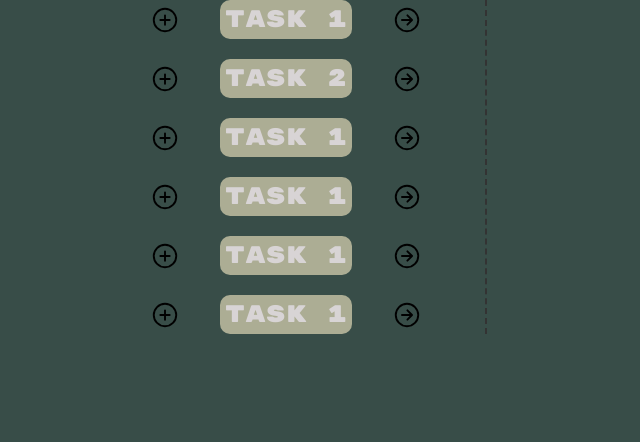
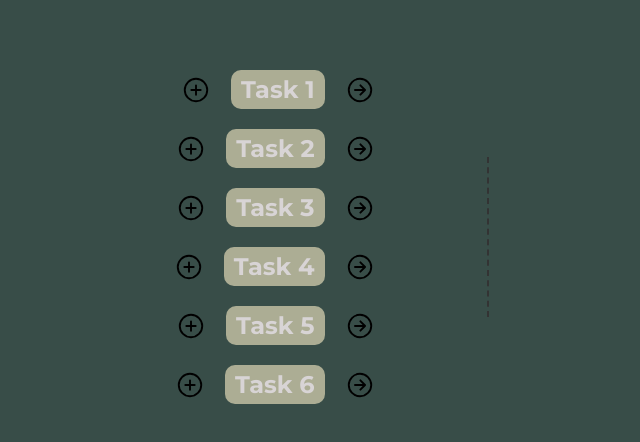
Before and after one commit to galhard/ToDo, a plain HTML site: page index.html in a window 1280 px wide. Shown: the whole page, without its empty margins (153-793 px from the left). Drawn offline with nearby package versions, Linux system fonts and the light colour scheme; files that its build step writes are made by us from their sources.

Commit message:
Add files via upload

```diff
--- a/index.html
+++ b/index.html
@@ -7,10 +7,10 @@
     <link rel="preconnect" href="https://fonts.googleapis.com" />
     <link rel="preconnect" href="https://fonts.gstatic.com" crossorigin />
     <link
-      href="https://fonts.googleapis.com/css2?family=Rubik+Mono+One&display=swap"
+      href="https://fonts.googleapis.com/css2?family=Montserrat:wght@400;700&display=swap"
       rel="stylesheet"
     />
-    <link rel="stylesheet" href="css/style.css" />
+    <link rel="stylesheet" href="style.css" />
 
     <title>Document</title>
   </head>
@@ -18,36 +18,37 @@
     <section class="list">
       <div class="list__tasks list__todo">
         <div class="list__tasks__task pierwszy">
-          <ion-icon class="task__add" name="add-circle-outline"></ion-icon>
+          <ion-icon class="task__add test" name="add-circle-outline"></ion-icon>
           <div class="task__name">Task 1</div>
-          <ion-icon class="ar1" name="arrow-forward-circle-outline"></ion-icon>
+          <ion-icon name="arrow-forward-circle-outline"></ion-icon>
         </div>
-        <div class="list__tasks__task" v>
+        <div class="list__tasks__task pierwszy">
           <ion-icon class="task__add" name="add-circle-outline"></ion-icon>
           <div class="task__name">Task 2</div>
           <ion-icon name="arrow-forward-circle-outline"></ion-icon>
         </div>
         <div class="list__tasks__task">
           <ion-icon class="task__add" name="add-circle-outline"></ion-icon>
-          <div class="task__name">Task 1</div>
+          <div class="task__name">Task 3</div>
           <ion-icon name="arrow-forward-circle-outline"></ion-icon>
         </div>
         <div class="list__tasks__task">
           <ion-icon class="task__add" name="add-circle-outline"></ion-icon>
-          <div class="task__name">Task 1</div>
+          <div class="task__name">Task 4</div>
           <ion-icon name="arrow-forward-circle-outline"></ion-icon>
         </div>
         <div class="list__tasks__task">
           <ion-icon class="task__add" name="add-circle-outline"></ion-icon>
-          <div class="task__name">Task 1</div>
+          <div class="task__name">Task 5</div>
           <ion-icon name="arrow-forward-circle-outline"></ion-icon>
         </div>
         <div class="list__tasks__task">
           <ion-icon class="task__add" name="add-circle-outline"></ion-icon>
-          <div class="task__name">Task 1</div>
+          <div class="task__name">Task 6</div>
           <ion-icon name="arrow-forward-circle-outline"></ion-icon>
         </div>
       </div>
+      <div class="line"></div>
       <div class="list__tasks list__done">
         <!-- <div class="list__tasks__task">
           <ion-icon
--- a/script.js
+++ b/script.js
@@ -1,7 +1,21 @@
 'use strict';
 
-document.querySelector('.ar1').addEventListener('click', function () {
-  document
-    .querySelector('.list__done')
-    .appendChild(document.querySelector('.pierwszy'));
-});
+//Moving from to-do to done
+const arrowRight = document.getElementsByName('arrow-forward-circle-outline');
+for (const arrow of arrowRight) {
+  arrow.addEventListener('click', function () {
+    document
+      .querySelector('.list__done')
+      .appendChild(arrow.closest('.list__tasks__task'));
+    arrow.parentNode.removeChild(arrow.parentNode.firstElementChild);
+    arrow.parentNode.removeChild(arrow.parentNode.lastElementChild);
+  });
+}
+//Using prompt to change text
+const addCircle = document.getElementsByName('add-circle-outline');
+for (const add of addCircle) {
+  add.addEventListener('click', function () {
+    let text = prompt('What is your task');
+    add.parentNode.querySelector('.task__name').textContent = text;
+  });
+}
--- a/style.scss
+++ b/style.scss
@@ -18,8 +18,8 @@ html {
 }
 body {
   // height: 200rem;
-  margin: auto;
-  font-family: 'Rubik Mono One', sans-serif;
+  margin: 0 auto;
+  font-family: 'Montserrat', sans-serif;
   background-color: $backgroundColor;
 }
 ion-icon {
@@ -31,48 +31,69 @@ ion-icon {
 }
 .list {
   // height: 80rem;
-  width: 80rem;
-  margin: auto auto;
+  width: 80%;
+  margin: 5rem auto;
   display: flex;
-  justify-content: space-around;
+  justify-content: center;
   align-items: center;
   // position: fixed;
   // left: 50%;
   // top: 50%;
   // transform: translate(-50%, -50%);
   &__tasks {
-    width: 50%;
+    max-width: 50%;
     display: flex;
     flex-direction: column;
     align-items: center;
+    align-self: center;
     gap: 2rem;
+    margin: 2rem 0;
 
     &__task {
       // width: 50%;
-      margin: 0 3rem;
+      margin: 0 1rem;
       display: flex;
+      align-self: flex-end;
       align-items: center;
       text-align: center;
-      gap: 4rem;
+      gap: 2rem;
     }
   }
   &__todo {
-    border-right: 2px dashed #333;
+    width: 40%;
+
     & .task__name {
       color: $todoTextColor;
       background-color: $todoBackgroundColor;
     }
   }
   &__done {
+    width: 40%;
+
     & .task__name {
       color: $doneTextColor;
       background-color: $doneBackgroundColor;
       opacity: 0.5;
     }
+    & .list__tasks__task {
+      align-self: flex-start;
+    }
   }
+}
+.line {
+  width: 20%;
 }
 .task__name {
   font-size: 2.4rem;
+  font-weight: 700;
   border-radius: 1rem;
-  padding: 0.5rem 0.5rem;
+  padding: 0.5rem 1rem;
+  max-width: 100%;
 }
+.list::after {
+  content: '';
+  height: 20%;
+  width: 2px;
+  border-right: 2px dashed #333;
+  position: absolute;
+}
```
Also changed, not shown: style.css.
